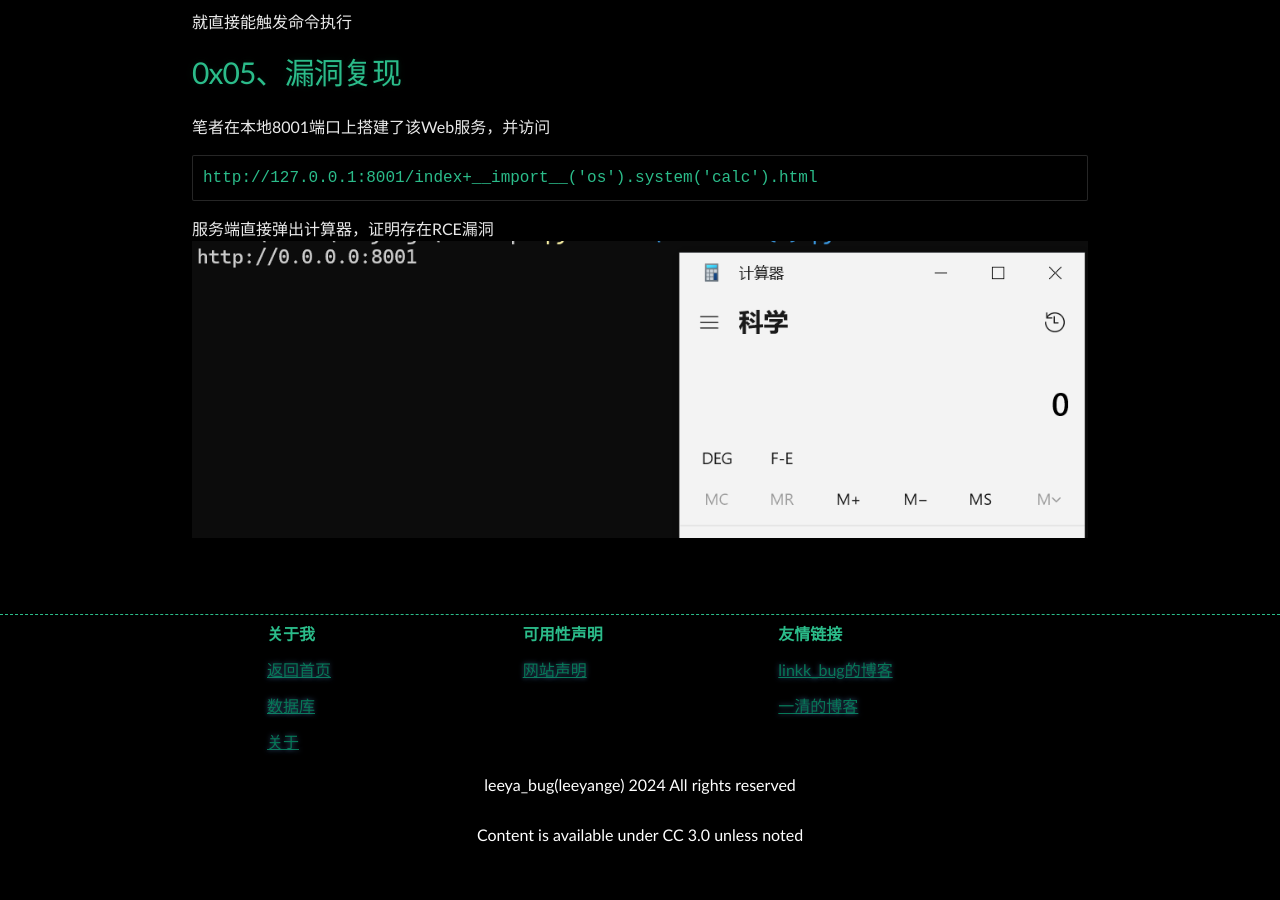
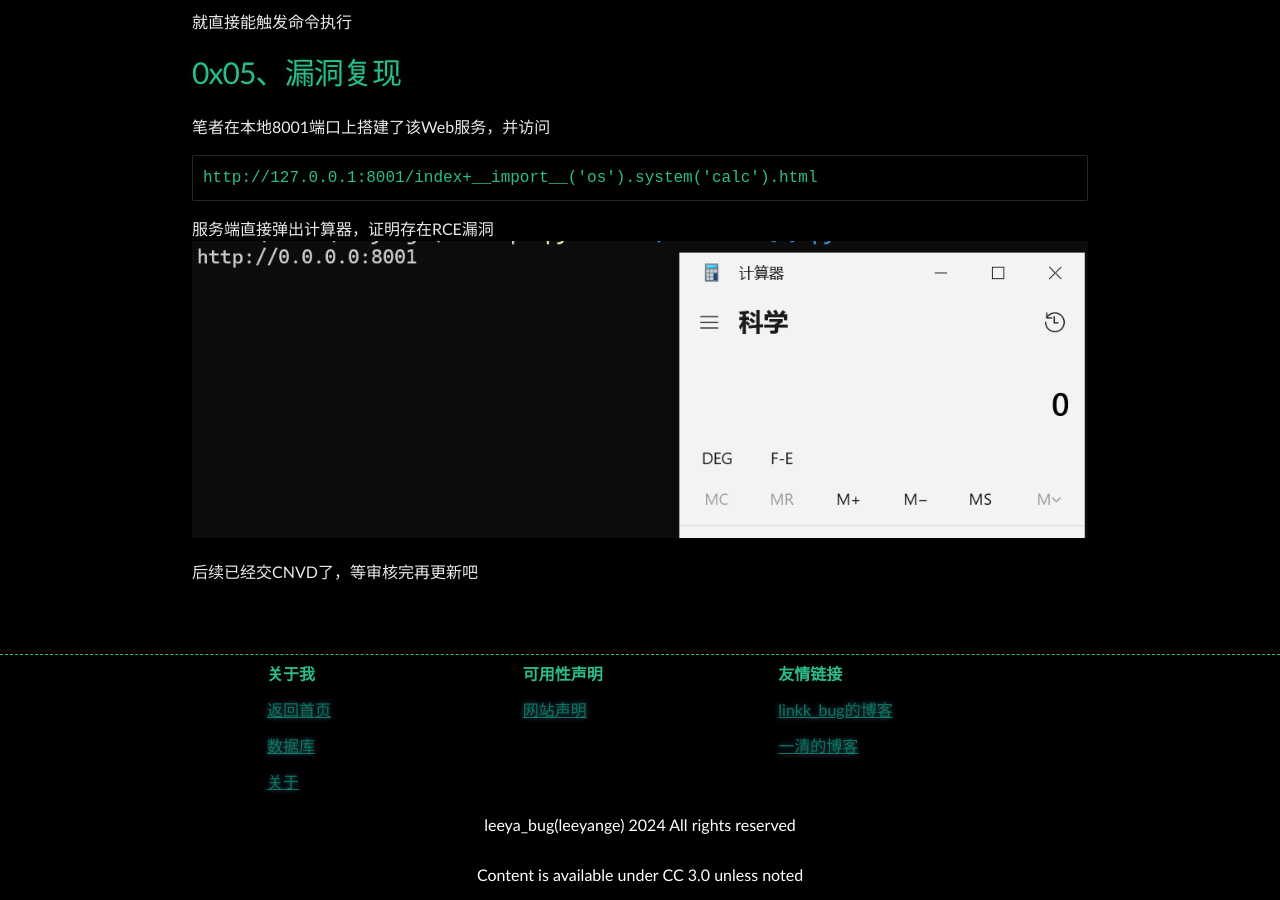
Before and after one commit to Leeyangee/leeyangee.github.io, a Jekyll site: the page built from _posts/2024-03-24-某A大厂Web审计实战-从不出货到拿下通用RCE漏洞.md, in a window 1280 px wide and 900 px high, scrolled down 3693 px. Built offline with Jekyll 4.4.1, drawn with Linux system fonts in a browser that asks for light colours; before the commit the page ends 4553 px from its top, so only the background shows below that.

Commit message:
Update 2024-03-24-某A大厂Web审计实战-从不出货到拿下通用RCE漏洞.md

```diff
--- a/_posts/2024-03-24-某A大厂Web审计实战-从不出货到拿下通用RCE漏洞.md
+++ b/_posts/2024-03-24-某A大厂Web审计实战-从不出货到拿下通用RCE漏洞.md
@@ -86,3 +86,5 @@ http://127.0.0.1:8001/index+__import__('os').system('calc').html
 
 服务端直接弹出计算器，证明存在RCE漏洞
 ![avatar](/image/2024-03-23-7.png)
+
+后续已经交CNVD了，等审核完再更新吧
```
